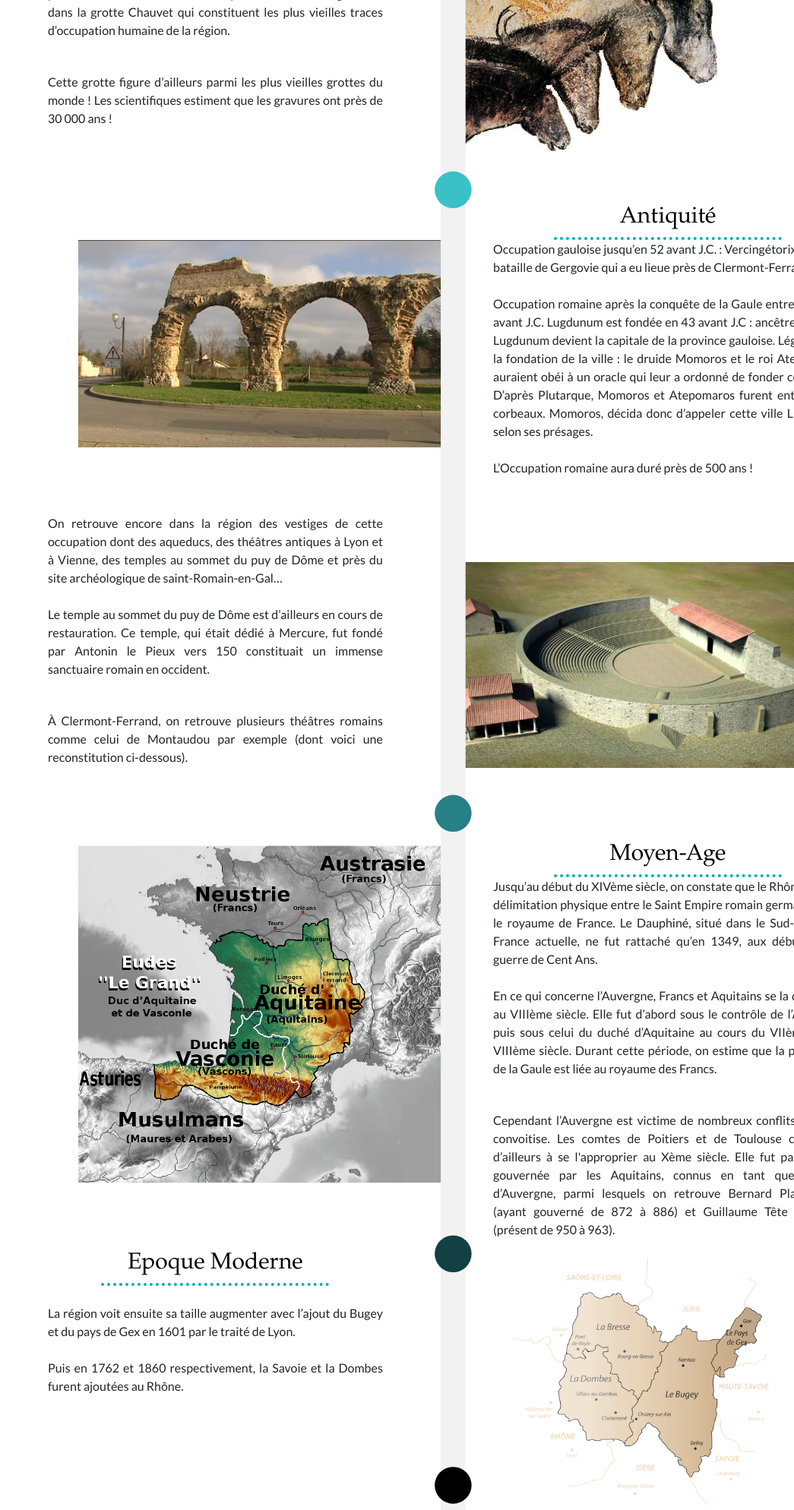
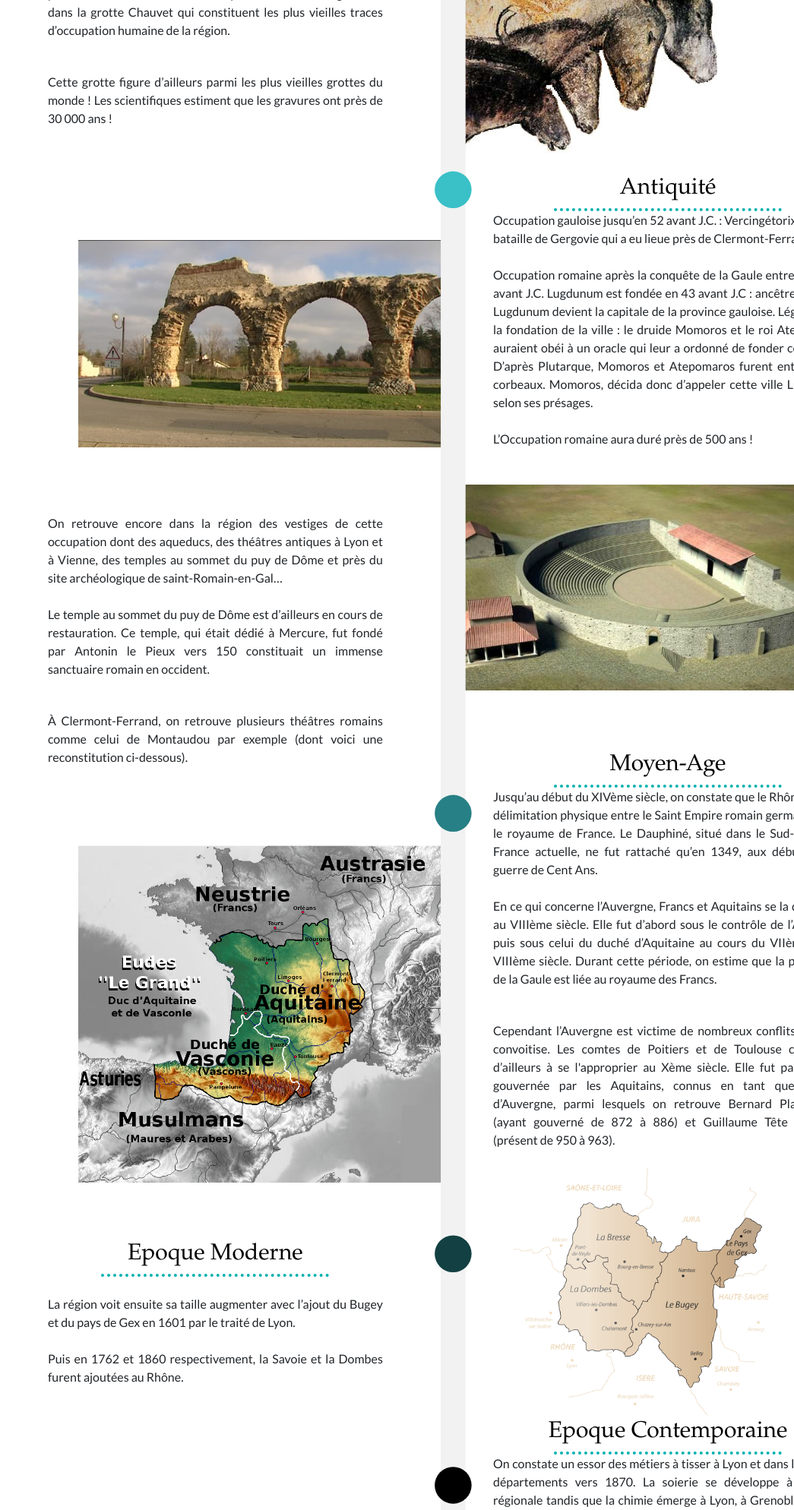
Before and after one commit to gnda/PJS3, a PHP site: template app/Views/pages/histoire.twig in a window 1280 px wide. Shown: the part 425-2413 px from the top of the page at 76% size, without its empty margins (235-1280 px from the left). Run offline with PHP 8.4, Linux system fonts and the light colour scheme; the template is opened without the code that fills it, so the values that code supplies are empty; some libraries are stand-ins or nearby versions.

Commit message:
Add files via upload

```diff
--- a/public/css/histoire/histoire.css
+++ b/public/css/histoire/histoire.css
@@ -26,6 +26,7 @@
   display: grid;
   grid-template-rows: 50%;
   grid-auto-flow: column;
+  margin-bottom: 3px;
 }
 
 colonne_gauche {
@@ -60,7 +61,7 @@ colonne_droite {
 
 .para_droite_anti {
 	margin-left: 15%;
-	margin-top: 10%;
+	margin-top: 1em;
 }
 
 .image_anti img {
@@ -72,13 +73,13 @@ colonne_droite {
 }
 
 .image_anti_deux img {
-	margin-top:6em;
+	margin-top:2em;
 	margin-left:15px;
 	 width:95%;
 
 }
 .moyenage {
-	margin-top:6em;
+	margin-top:5em;
 	margin-left: 15%;
 }
 
@@ -91,7 +92,7 @@ colonne_droite {
 }
 
 .contemporain {
-	margin-top:10.5%;
+
 	margin-left: 15%;
 }
 
@@ -103,7 +104,7 @@ colonne_droite {
 }
 
 .moderne {
-	margin-top:10%;
+	margin-top:2em;
 }
 
 .image_moderne img {
@@ -136,3 +137,9 @@ colonne_droite {
 .block {
 	margin-bottom:20px;
 }
+
+.prehistoire_para {
+
+	margin-left:9%;
+
+}
```
